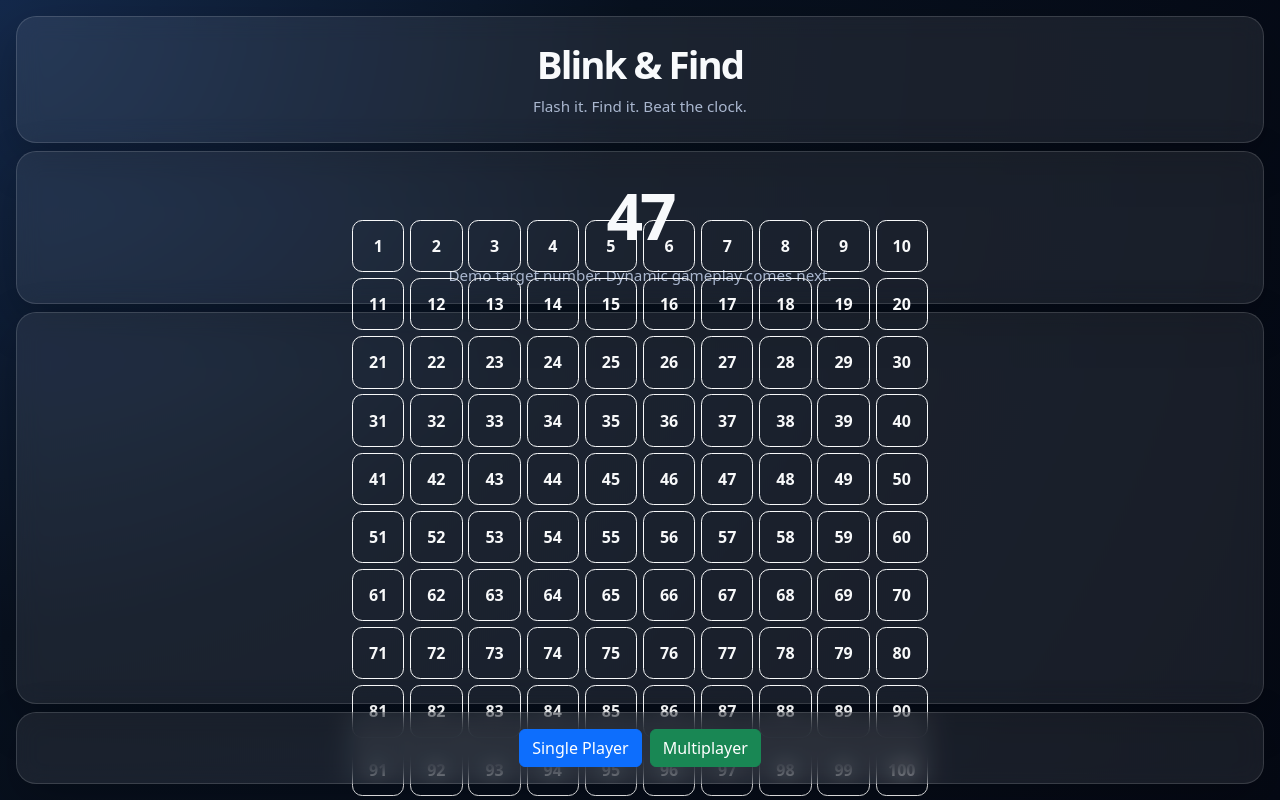
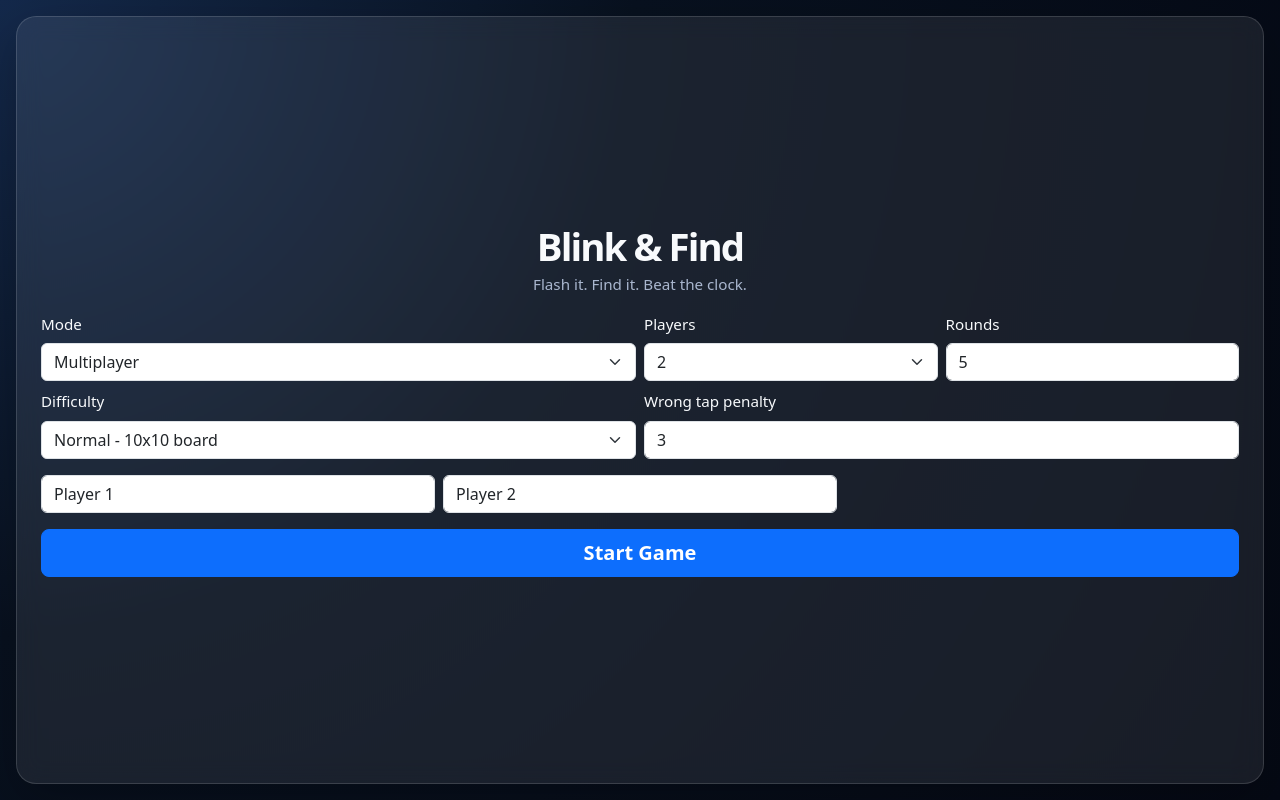
Before and after one commit to Nischhalsubba/blink-and-find, a Next.js app: page / in a window 1280 px wide. Built offline with nearby package versions, Linux system fonts and the light colour scheme.

Commit message:
Build playable game controller

```diff
--- a/src/app/page.tsx
+++ b/src/app/page.tsx
@@ -1,47 +1,303 @@
+"use client";
+
+import { useEffect, useMemo, useState } from "react";
+import NumberGrid from "@/components/NumberGrid";
+import StartScreen from "@/components/StartScreen";
+import TargetDisplay from "@/components/TargetDisplay";
+import Timer from "@/components/Timer";
+import { generateBoard } from "@/engine/board";
+import { applyTurnResultToPlayers, createTurnResult, formatTime, getWinner } from "@/engine/scoring";
+import { generateTarget } from "@/engine/target";
+import type { Difficulty, GameConfig, GameMode, GamePhase, Player, TurnResult } from "@/types/game";
+
+const DEFAULT_CONFIG: GameConfig = {
+  mode: "multiplayer",
+  difficulty: "normal",
+  boardSize: 100,
+  totalRounds: 5,
+  flashDurationMs: 2000,
+  penaltySeconds: 3,
+};
+
+/**
+ * Creates clean player records from the entered names.
+ */
+function createPlayers(names: string[]): Player[] {
+  return names.map((name, index) => ({
+    id: `player-${index + 1}`,
+    name: name.trim() || `Player ${index + 1}`,
+    totalTimeMs: 0,
+    wrongTaps: 0,
+    completedTurns: 0,
+  }));
+}
+
+/**
+ * Main game controller.
+ * This keeps the first playable version intentionally contained in one file.
+ * Later, this can be split into hooks once the gameplay feels right.
+ */
 export default function HomePage() {
+  const [mode, setMode] = useState<GameMode>("multiplayer");
+  const [playerNames, setPlayerNames] = useState<string[]>(["Player 1", "Player 2"]);
+  const [totalRounds, setTotalRounds] = useState(5);
+  const [difficulty, setDifficulty] = useState<Difficulty>("normal");
+  const [penaltySeconds, setPenaltySeconds] = useState(3);
+
+  const [config, setConfig] = useState<GameConfig>(DEFAULT_CONFIG);
+  const [phase, setPhase] = useState<GamePhase>("setup");
+  const [players, setPlayers] = useState<Player[]>([]);
+  const [board, setBoard] = useState<number[]>([]);
+  const [targetNumber, setTargetNumber] = useState<number | null>(null);
+  const [targetHidden, setTargetHidden] = useState(false);
+  const [currentRound, setCurrentRound] = useState(1);
+  const [currentPlayerIndex, setCurrentPlayerIndex] = useState(0);
+  const [turnStartedAt, setTurnStartedAt] = useState<number | null>(null);
+  const [elapsedMs, setElapsedMs] = useState(0);
+  const [currentWrongTaps, setCurrentWrongTaps] = useState(0);
+  const [results, setResults] = useState<TurnResult[]>([]);
+  const [lastResult, setLastResult] = useState<TurnResult | null>(null);
+
+  const currentPlayer = players[currentPlayerIndex] ?? null;
+  const winner = useMemo(() => getWinner(players), [players]);
+
+  /**
+   * Keeps the live timer moving only while a turn is active.
+   */
+  useEffect(() => {
+    if (phase !== "playing" || turnStartedAt === null) {
+      return;
+    }
+
+    const timer = window.setInterval(() => {
+      setElapsedMs(Date.now() - turnStartedAt);
+    }, 80);
+
+    return () => window.clearInterval(timer);
+  }, [phase, turnStartedAt]);
+
+  /**
+   * Starts a player turn by flashing the target first,
+   * then hiding it and starting the timer.
+   */
+  function startTurn(nextBoard: number[], nextTarget: number) {
+    setBoard(nextBoard);
+    setTargetNumber(nextTarget);
+    setTargetHidden(false);
+    setCurrentWrongTaps(0);
+    setElapsedMs(0);
+    setPhase("preview");
+
+    window.setTimeout(() => {
+      setTargetHidden(true);
+      setTurnStartedAt(Date.now());
+      setPhase("playing");
+    }, config.flashDurationMs);
+  }
+
+  /**
+   * Initializes the game from setup settings.
+   */
+  function handleStart(nextConfig: GameConfig) {
+    const names = nextConfig.mode === "single" ? ["Player 1"] : playerNames;
+    const nextPlayers = createPlayers(names);
+    const nextBoard = generateBoard(nextConfig.boardSize);
+    const nextTarget = generateTarget(nextBoard);
+
+    setConfig(nextConfig);
+    setPlayers(nextPlayers);
+    setCurrentRound(1);
+    setCurrentPlayerIndex(0);
+    setResults([]);
+    setLastResult(null);
+    setTurnStartedAt(null);
+
+    startTurn(nextBoard, nextTarget);
+  }
+
+  /**
+   * Handles number selection during active play.
+   */
+  function handleNumberSelect(value: number) {
+    if (phase !== "playing" || targetNumber === null || currentPlayer === null || turnStartedAt === null) {
+      return;
+    }
+
+    if (value !== targetNumber) {
+      setCurrentWrongTaps((count) => count + 1);
+      return;
+    }
+
+    const rawTimeMs = Date.now() - turnStartedAt;
+    const result = createTurnResult({
+      round: currentRound,
+      player: currentPlayer,
+      targetNumber,
+      rawTimeMs,
+      wrongTaps: currentWrongTaps,
+      penaltySeconds: config.penaltySeconds,
+    });
+
+    setPlayers((currentPlayers) => applyTurnResultToPlayers(currentPlayers, result));
+    setResults((currentResults) => [...currentResults, result]);
+    setLastResult(result);
+    setTurnStartedAt(null);
+    setElapsedMs(result.finalTimeMs);
+    setPhase("turnSummary");
+  }
+
+  /**
+   * Advances to the next player, next round, or final result.
+   */
+  function continueGame() {
+    const hasNextPlayer = currentPlayerIndex < players.length - 1;
+    const hasNextRound = currentRound < config.totalRounds;
+
+    if (hasNextPlayer) {
+      const nextBoard = generateBoard(config.boardSize);
+      const nextTarget = generateTarget(nextBoard);
+      setCurrentPlayerIndex((index) => index + 1);
+      startTurn(nextBoard, nextTarget);
+      return;
+    }
+
+    if (hasNextRound) {
+      const nextBoard = generateBoard(config.boardSize);
+      const nextTarget = generateTarget(nextBoard);
+      setCurrentRound((round) => round + 1);
+      setCurrentPlayerIndex(0);
+      startTurn(nextBoard, nextTarget);
+      return;
+    }
+
+    setPhase("finished");
+  }
+
+  /**
+   * Resets the full app back to the setup screen.
+   */
+  function resetGame() {
+    setPhase("setup");
+    setPlayers([]);
+    setBoard([]);
+    setTargetNumber(null);
+    setTargetHidden(false);
+    setCurrentRound(1);
+    setCurrentPlayerIndex(0);
+    setTurnStartedAt(null);
+    setElapsedMs(0);
+    setCurrentWrongTaps(0);
+    setResults([]);
+    setLastResult(null);
+  }
+
+  if (phase === "setup") {
+    return (
+      <main className="app-shell">
+        <StartScreen
+          mode={mode}
+          playerNames={mode === "single" ? ["Player 1"] : playerNames}
+          totalRounds={totalRounds}
+          difficulty={difficulty}
+          penaltySeconds={penaltySeconds}
+          onModeChange={setMode}
+          onPlayerNamesChange={setPlayerNames}
+          onTotalRoundsChange={setTotalRounds}
+          onDifficultyChange={setDifficulty}
+          onPenaltySecondsChange={setPenaltySeconds}
+          onStart={handleStart}
+        />
+      </main>
+    );
+  }
+
+  if (phase === "finished") {
+    return (
+      <main className="app-shell">
+        <section className="game-panel p-3 h-100 d-flex flex-column">
+          <div className="text-center mb-2">
+            <h1 className="compact-title mb-1">Game Over</h1>
+            <p className="text-muted-game compact-small mb-0">
+              Winner: {winner?.name ?? "Nobody"}
+            </p>
+          </div>
+
+          <div className="score-table-wrap flex-grow-1">
+            <table className="table table-dark table-striped table-sm align-middle mb-0">
+              <thead>
+                <tr>
+                  <th>Player</th>
+                  <th>Total</th>
+                  <th>Wrong</th>
+                  <th>Turns</th>
+                </tr>
+              </thead>
+              <tbody>
+                {[...players]
+                  .sort((first, second) => first.totalTimeMs - second.totalTimeMs)
+                  .map((player) => (
+                    <tr key={player.id}>
+                      <td>{player.name}</td>
+                      <td>{formatTime(player.totalTimeMs)}</td>
+                      <td>{player.wrongTaps}</td>
+                      <td>{player.completedTurns}</td>
+                    </tr>
+                  ))}
+              </tbody>
+            </table>
+          </div>
+
+          <button className="btn btn-primary mt-3 fw-bold" onClick={resetGame}>
+            Play Again
+          </button>
+        </section>
+      </main>
+    );
+  }
+
   return (
     <main className="app-shell">
       <div className="game-layout">
-        <section className="game-panel p-4 text-center">
-          <h1 className="compact-title mb-2">Blink &amp; Find</h1>
-          <p className="text-muted-game compact-small mb-0">
-            Flash it. Find it. Beat the clock.
-          </p>
-        </section>
+        <section className="game-panel p-2 d-flex justify-content-between align-items-center gap-2">
+          <div>
+            <div className="fw-bold">{currentPlayer?.name}</div>
+            <div className="compact-small text-muted-game">
+              Round {currentRound} / {config.totalRounds}
+            </div>
+          </div>
 
-        <section className="game-panel p-3 text-center">
-          <div className="target-number">47</div>
-          <div className="compact-small text-muted-game">
-            Demo target number. Dynamic gameplay comes next.
+          <div className="text-end compact-small text-muted-game">
+            Wrong taps: {currentWrongTaps}<br />
+            Penalty: +{config.penaltySeconds}s
           </div>
         </section>
 
+        <div className="row g-2 m-0">
+          <div className="col-7 p-0 pe-1">
+            <TargetDisplay targetNumber={targetNumber} hidden={targetHidden} />
+          </div>
+          <div className="col-5 p-0 ps-1">
+            <Timer elapsedMs={elapsedMs} />
+          </div>
+        </div>
+
         <section className="game-panel board-wrap p-2">
-          <div
-            className="number-grid"
-            style={{ gridTemplateColumns: 'repeat(10, 1fr)' }}
-          >
-            {Array.from({ length: 100 }, (_, index) => index + 1).map(
-              (number) => (
-                <button
-                  key={number}
-                  className="btn btn-outline-light number-tile"
-                >
-                  {number}
-                </button>
-              )
-            )}
-          </div>
+          <NumberGrid numbers={board} onSelect={handleNumberSelect} />
         </section>
 
-        <section className="game-panel p-3 d-flex justify-content-center gap-2 flex-wrap">
-          <button className="btn btn-primary">
-            Single Player
-          </button>
-
-          <button className="btn btn-success">
-            Multiplayer
-          </button>
+        <section className="game-panel p-2 text-center compact-small">
+          {phase === "preview" && "Memorize the target..."}
+          {phase === "playing" && "Find the hidden target number."}
+          {phase === "turnSummary" && lastResult && (
+            <div className="d-flex justify-content-between align-items-center gap-2">
+              <span>
+                {lastResult.playerName}: {formatTime(lastResult.finalTimeMs)}
+              </span>
+              <button className="btn btn-sm btn-primary fw-bold" onClick={continueGame}>
+                Continue
+              </button>
+            </div>
+          )}
         </section>
       </div>
     </main>
```
